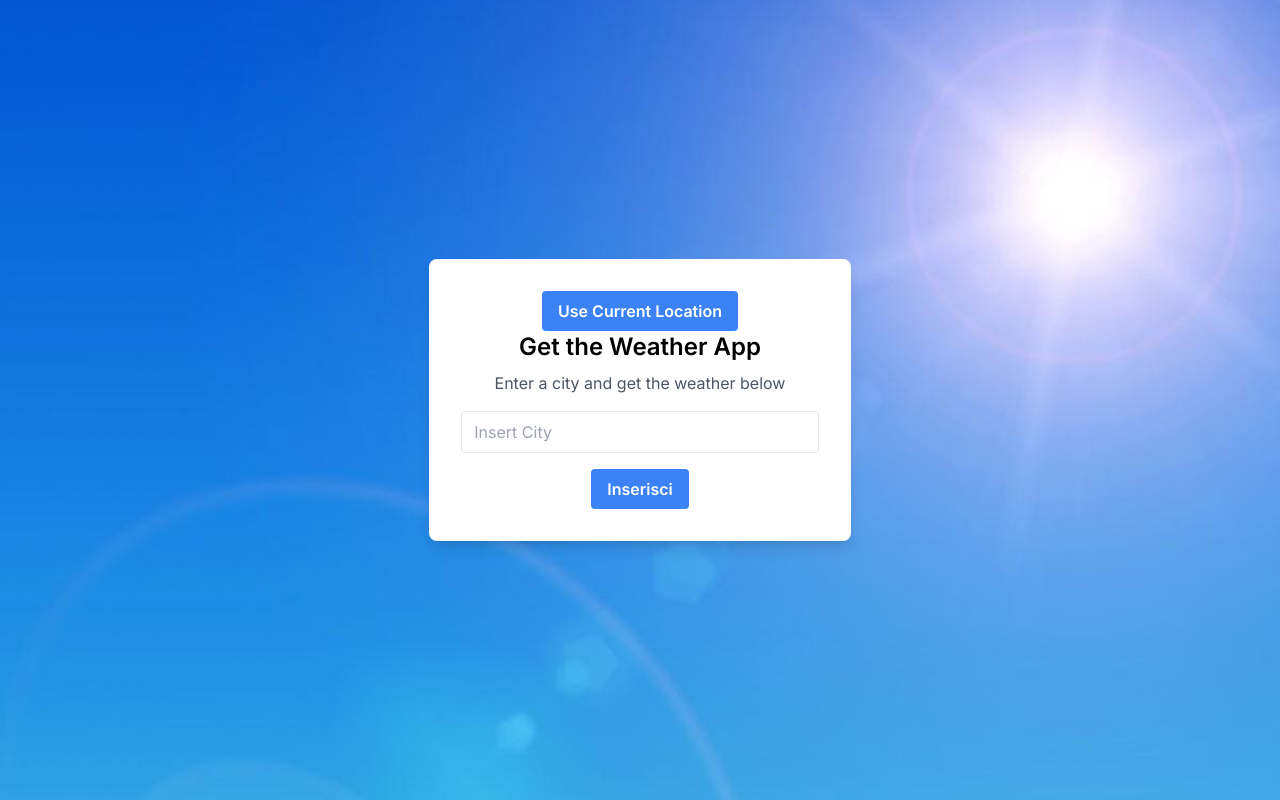
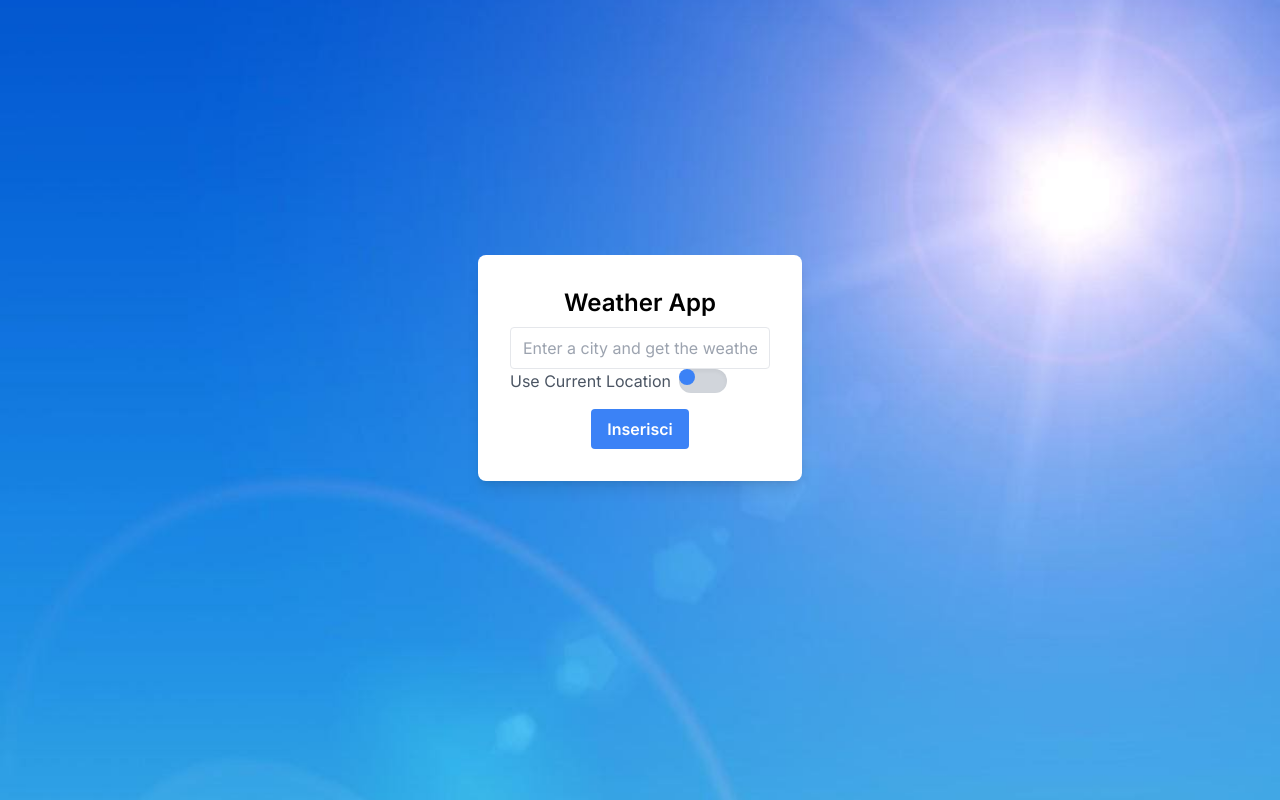
Before and after one commit to DaveCode87/weather-app, a Next.js app: page / in a window 1280 px wide. Built offline with nearby package versions, Linux system fonts and the light colour scheme.

Commit message:
(fix ui)

```diff
--- a/src/app/page.tsx
+++ b/src/app/page.tsx
@@ -102,26 +102,34 @@ export default function Home() {
         backgroundImage: `url(${imageUrl})`,
       }}
     >
+      <div className="min-h-screen bg-cover bg-center flex flex-col justify-center items-center">
+        {/* Box principale al centro */}
         <div className="bg-white p-8 rounded-lg shadow-lg text-center">
-        <button
-          className="bg-blue-500 text-white font-semibold px-4 py-2 rounded hover:bg-blue-600"
-          onClick={getCurrentLocationWeather}
-        >
-          Use Current Location
-        </button>
           <h1 className="text-2xl font-semibold text-black mb-2">
-          Get the Weather App
+            Weather App
           </h1>
-        <p className="text-gray-600 mb-4">
-          Enter a city and get the weather below
-        </p>
           <input
             className="w-full px-3 py-2 border rounded focus:outline-none focus:border-blue-500 text-black"
             type="text"
-          placeholder="Insert City"
+            placeholder="Enter a city and get the weather below"
             value={city}
             onChange={handleCityChange}
           />
+          <label className="flex items-center space-x-2 cursor-pointer">
+            <span className="text-gray-600">Use Current Location</span>
+            <div className="relative w-12 h-6 bg-gray-300 rounded-full shadow-inner cursor-pointer">
+              <input
+                type="checkbox"
+                className="hidden absolute w-6 h-6 rounded-full bg-white border-2 border-blue-500 appearance-none cursor-pointer"
+                onChange={(e) => {
+                  if (e.target.checked) {
+                    getCurrentLocationWeather();
+                  }
+                }}
+              />
+              <div className="toggle-dot absolute w-4 h-4 bg-blue-500 rounded-full transition transform translate-x-0 cursor-pointer"></div>
+            </div>
+          </label>
           <button
             className="mt-4 bg-blue-500 text-white font-semibold px-4 py-2 rounded hover:bg-blue-600"
             onClick={handleButtonClick}
@@ -133,12 +141,15 @@ export default function Home() {
               <WeatherInfo weatherData={weatherData} />
             </div>
           ) : null}
+        </div>
+
+        {/* Spazio tra i box */}
+        <div className="my-8"></div>
+
+        {/* Box trasparente per le card previsionali */}
         {weatherData && weatherData.list && weatherData.list[0] ? (
-          <div className="mt-4">
-            <h2 className="text-lg font-semibold mb-2">
-              Previsioni a 5 giorni
-            </h2>
-            <div className="flex flex-wrap text-black">
+          <div className="bg-opacity-75 p-4 rounded-lg text-black">
+            <div className="flex flex-wrap">
               {weatherData.list
                 .filter((forecast, index) => index % 8 === 0)
                 .map((forecast) => (
```
Lines whose indentation alone changed are shown as unchanged.
